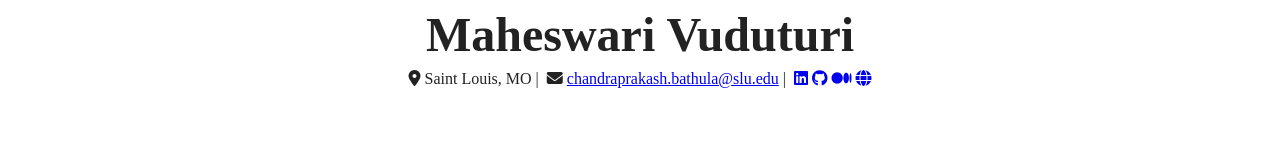
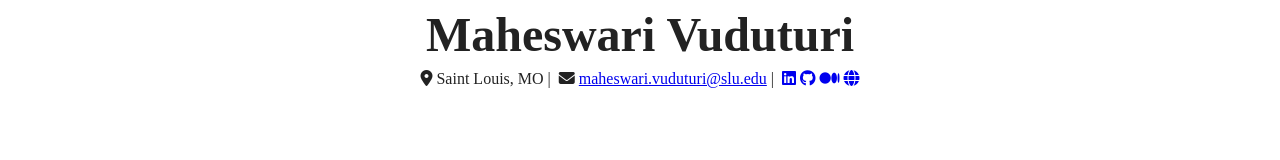
Before and after one commit to mahi-1919/Week6portfolio, a plain HTML site: page index.html in a window 1280 px wide. Shown: the part 284-444 px from the top of the page. Drawn offline with nearby package versions, Linux system fonts and the light colour scheme; a small style sheet from the web is missing.

Commit message:
Update index.html

```diff
--- a/index.html
+++ b/index.html
@@ -52,7 +52,7 @@
         <i class="fas fa-map-marker-alt"></i> Saint Louis, MO |
         <i class="fas fa-envelope"></i>
         <a href="mailto:maheswari.vuduturi@slu.edu"
-          >chandraprakash.bathula@slu.edu</a
+          >maheswari.vuduturi@slu.edu</a
         > |
         <a href="#" target="_blank"><i class="fab fa-linkedin"></i></a>
         <a href="#" target="_blank"><i class="fab fa-github"></i></a>
```
